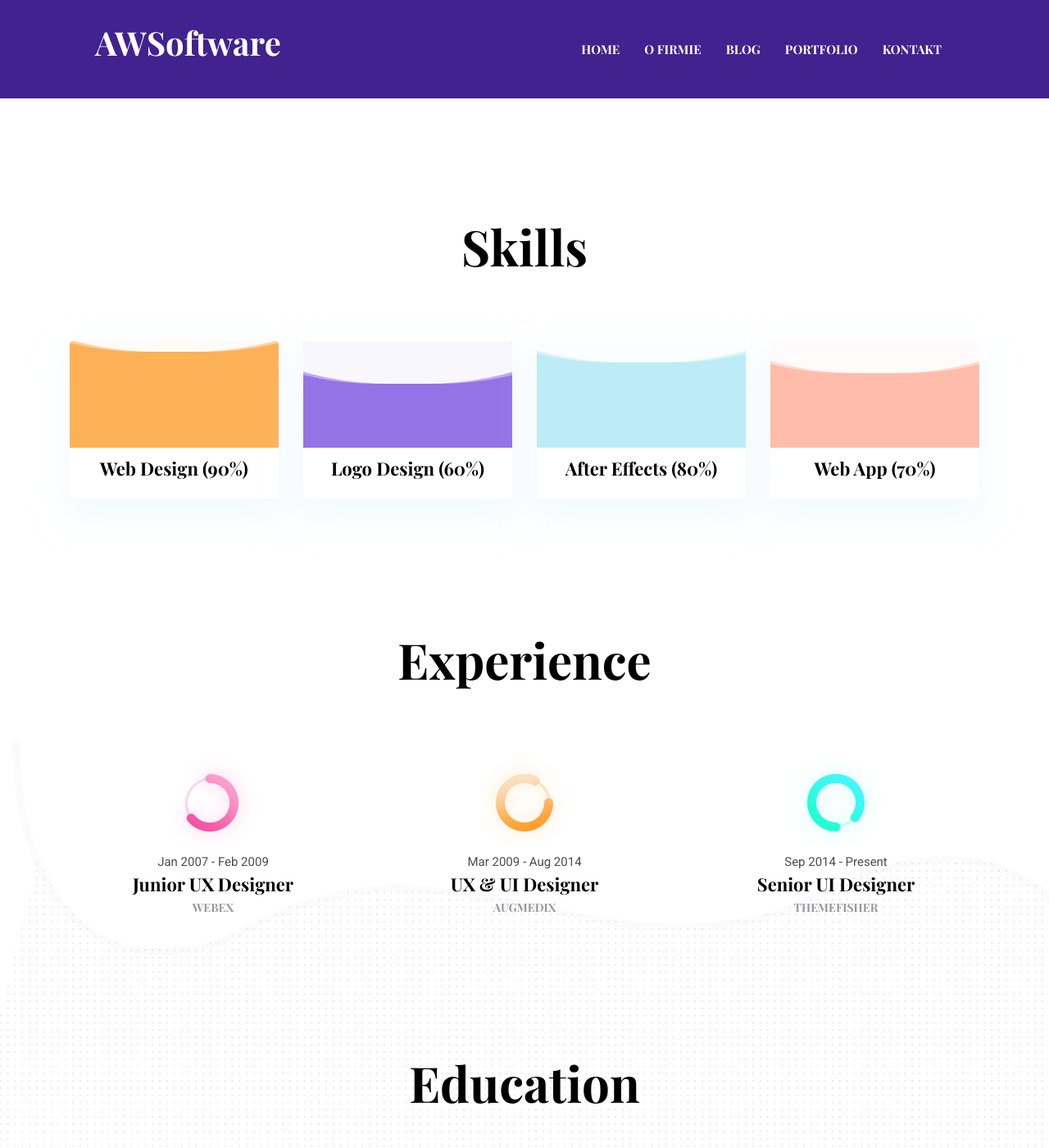
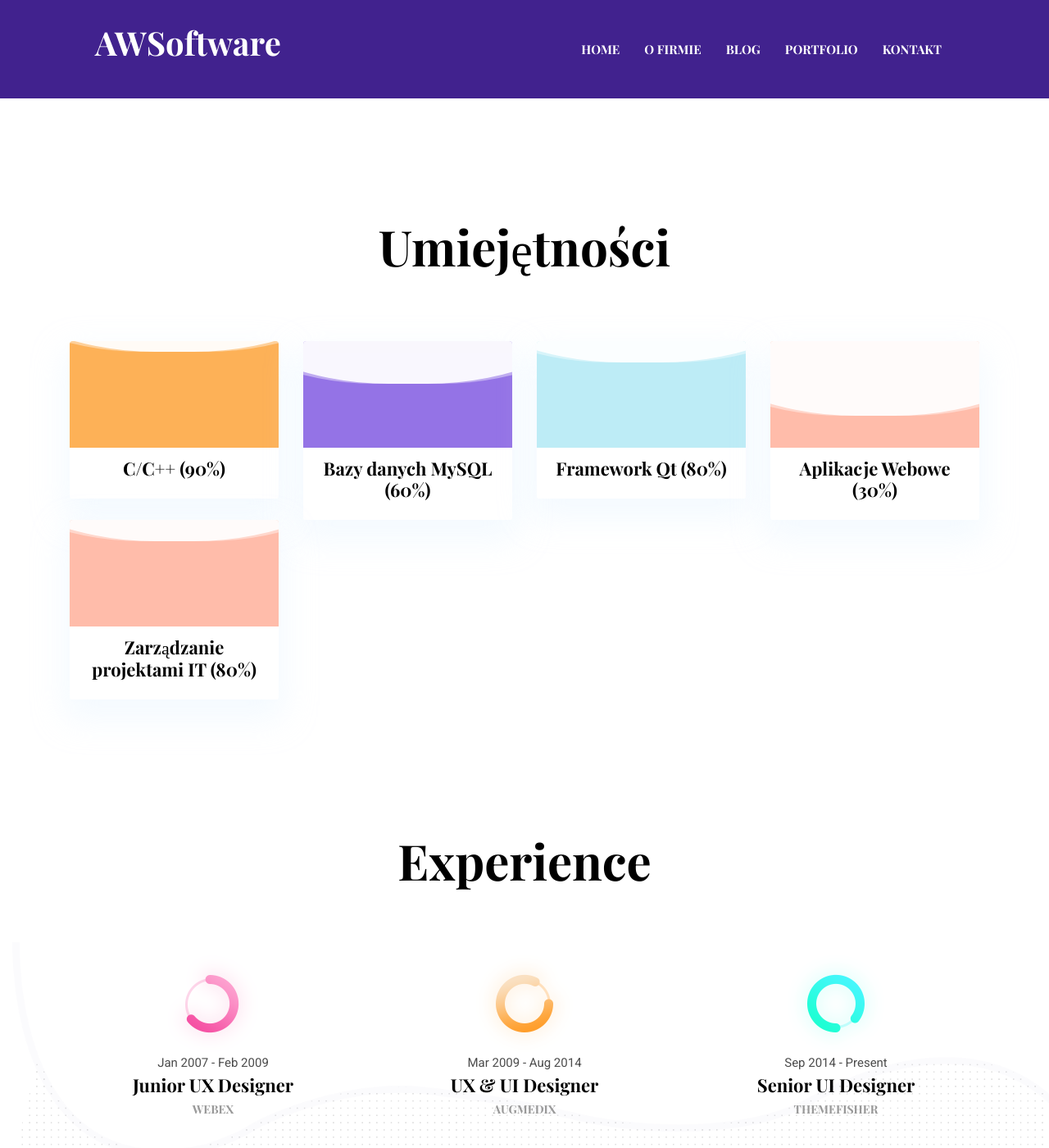
Before and after one commit to AndrzejWoronko/AWSoftware, a Jekyll site: the page built from index.html, in a window 1280 px wide and 1400 px high, scrolled down 949 px. Shown: the whole window at 82% size. Built offline with Jekyll 4.4.1, drawn with Linux system fonts in a browser that asks for light colours.

Commit message:
Zmiana konfiguracji

```diff
--- a/_config.yml
+++ b/_config.yml
@@ -1,5 +1,5 @@
 baseurl: "" # the subpath of your site, e.g. /blog
-url: "" # the base hostname & protocol for your site, e.g. http://example.com
+url: "andrzejworonko.github.io" # the base hostname & protocol for your site, e.g. http://example.com
 
 # Build settings
 markdown: kramdown
--- a/_data/settings.yml
+++ b/_data/settings.yml
@@ -93,12 +93,13 @@ team:
 #-------------------------------
 # Skills Section
 
-skills-title: Skills
+skills-title: Umiejętności
 skills:
-- {name: Web Design, color: '#fdb157', value: '90%'}
-- {name: Logo Design, color: '#9473e6', value: '60%'}
-- {name: After Effects, color: '#bdecf6', value: '80%'}
-- {name: Web App, color: '#ffbcaa', value: '70%'}
+- {name: C/C++, color: '#fdb157', value: '90%'}
+- {name: Bazy danych MySQL, Postgres, SQLite, color: '#9473e6', value: '60%'}
+- {name: Framework Qt, color: '#bdecf6', value: '80%'}
+- {name: Aplikacje Webowe, color: '#ffbcaa', value: '30%'}
+- {name: Zarządzanie projektami IT, color: '#ffbcaa', value: '80%'}
 
 
 #-------------------------------
--- a/_pages/contact.html
+++ b/_pages/contact.html
@@ -1,4 +1,4 @@
 ---
 layout: page
-title: Kontakty
+title: Kontakt
 ---
```
